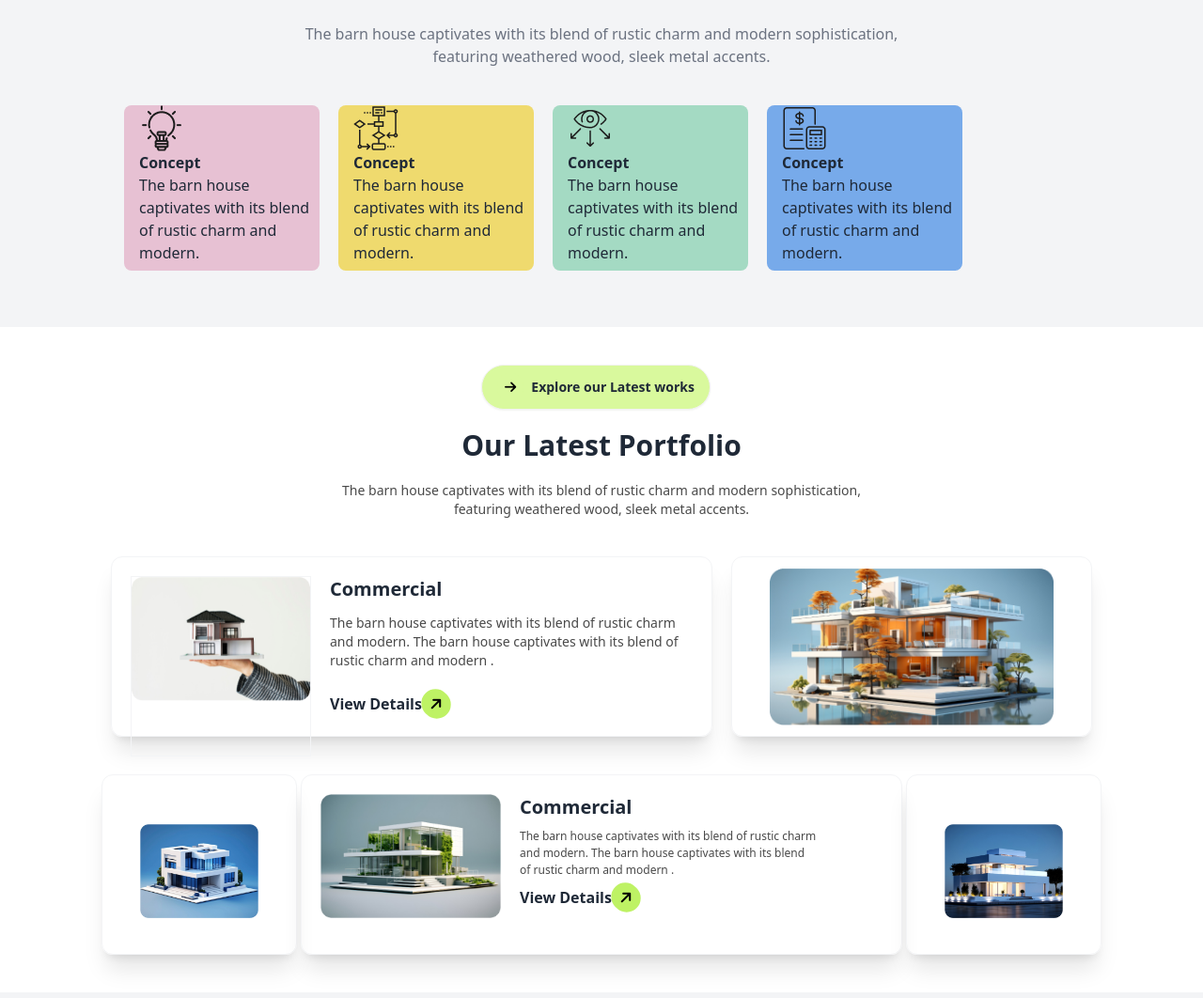
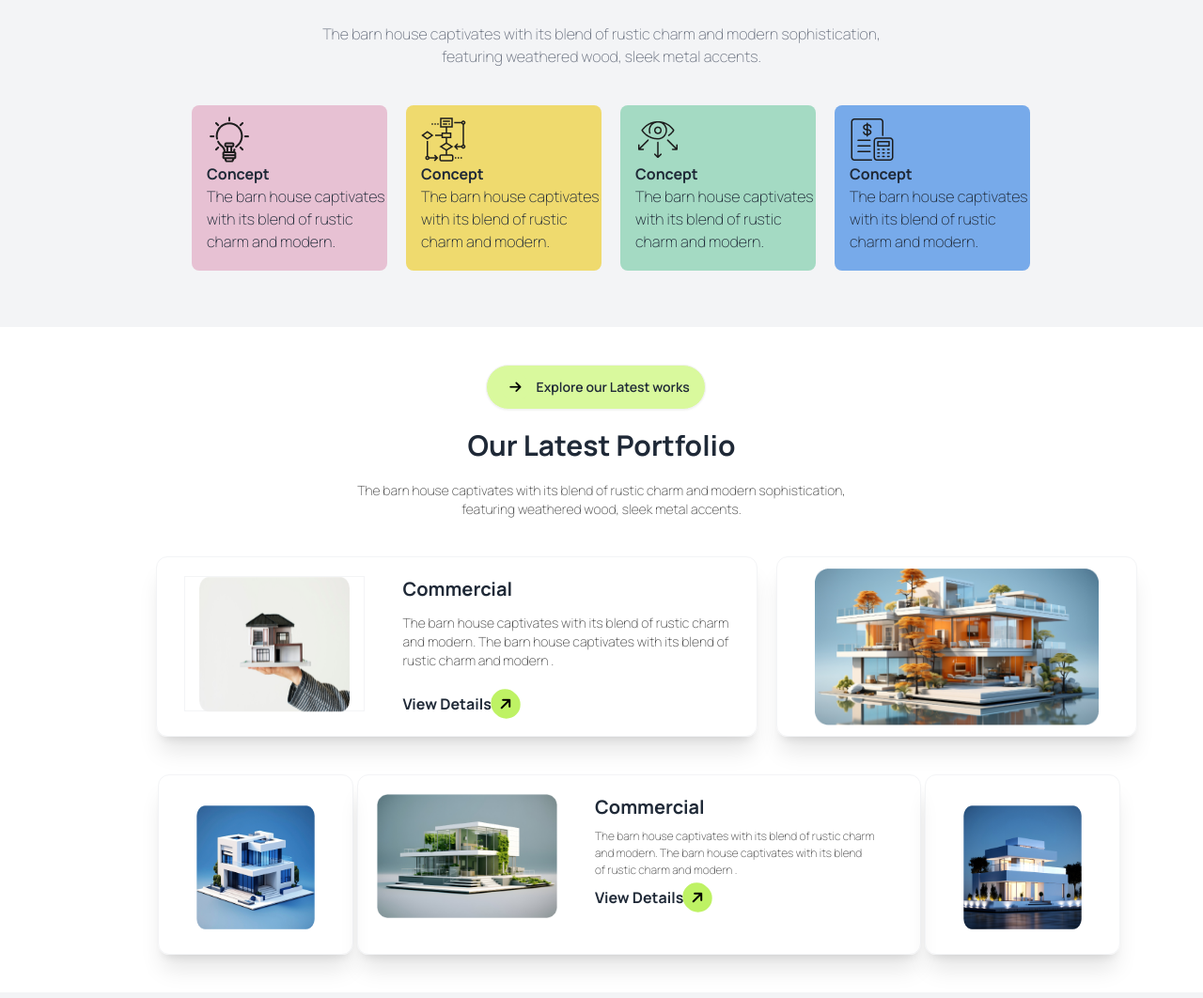
Before and after one commit to Abdullah0128/assignment-3, a plain HTML site: page index.html in a window 1280 px wide. Shown: the part 1708-2770 px from the top of the page at 94% size. Drawn offline with nearby package versions, Linux system fonts and the light colour scheme; a web font is replaced by a local one.

Commit message:
all are done

```diff
--- a/index.html
+++ b/index.html
@@ -34,17 +34,17 @@
 }
   </style>
 </head>
-<body class=".manrope ">
+<body class="manrope ">
     <!-- Header section -->
     <header class="mb-10">
-            <nav>
+            <nav class="text-center">
               <div class="navbar bg-gradient-to-y from-gray-500 via-stone-500 to-stone-500">
-                <div class="navbar-start">
+                <div class="navbar-start ml-16">
 
                   <i class="fa-solid fa-arrow-right -rotate-45 -ml-1 p-2 bg-lime-300 text-2 text-black rounded-2xl"></i>
                   <a class="btn btn-ghost text-xl -ml-3">Rinterio</a>
                 </div>
-                <div class="navbar-center hidden lg:flex">
+                <div class="navbar-center  hidden lg:flex">
                   <ul class="menu menu-horizontal px-1">
                     <li><a class="font-bold text-gray-500">Home</a></li>
                     <li>  <a class="text-gray-400">Services</a> </li>
@@ -53,7 +53,7 @@
                     <li><a class="text-gray-400">Contact Us</a></li>
                   </ul>
                 </div>
-                <div tabindex="0" role="button" class="btn btn-ghost -ml-16 lg:hidden">
+                <div tabindex="0" role="button" class="btn btn-ghost text-center lg:hidden">
                   <svg
                     xmlns="http://www.w3.org/2000/svg"
                     class="h-5 w-5"
@@ -83,17 +83,17 @@
           <!-- 2nd nav part -->
            <div>
             <!-- image -->
-             <div>
-                 <img src="images/banner.png" class="lg:ml-96 lg:h-60 lg:pt-6 lg:w-96 mb-5" alt="">
+             <div class="grid justify-center">
+                 <img src="images/banner.png" class=" lg:h-60 lg:pt-6 lg:w-96 mb-5" alt="">
              </div>
              <!-- text -->
-              <div class="lg:ml-56">
+              <div>
               <h1 class="text-5xl font-bold mb-5 ">A barn house of this design has a <br><span class="lg:pl-32 ">striking appearance</span></h1>
               <p class="text-xs mb-5 pl-4 text-[#494949]">The barn house captivates with its blend of rustic charm and modern sophistication,
                 featuring weathered wood, sleek metal <br> <span class="pl-32 ">accents, and large windows that flood the space with natural light.</span></p>
             </div>
             <!-- btn -->
-             <div class="ml-[512px]">
+             <div class="text-center">
               <a class="btn bg-lime-200 h-3 rounded-3xl mr-3">View Details<i class="fa-solid fa-arrow-right -rotate-45 bg-lime-500 bg-auto p-2 text-black rounded-2xl"></i></a>
              </div>
 
@@ -102,7 +102,7 @@
     </header>
     <main class="bg-gray-100">
       <!-- 1st -->
-       <div class=" p-24 lg:flex mb-5">
+       <div class=" text-center p-24 lg:flex mb-5">
         <!-- left -->
         <div>
           <a class="btn bg-white mb-5 rounded-3xl mr-3 mt-10"> <i class="fa-solid fa-arrow-right  text-black rounded-2xl"></i>About Us</a>
@@ -131,7 +131,7 @@
        </div>
 
        <!-- second -->
-        <div class="bg-white mx-24 mb-20 rounded-lg sm:pl-24 lg:flex">
+        <div class="bg-white mx-24 mb-20 rounded-lg grid justify-center lg:flex">
           <div class="mb-6 w-44 pt-7">
             <!-- <img src="images/concept.png" class="pl-14" alt=""> -->
              <a href="" class="pl-20"><i class="fa-regular fa-message"></i></a>
@@ -155,29 +155,29 @@
           </div>
         </div>
         <!-- second -->
-         <div class="mb-10">
+         <div class="mb-10 grid justify-center">
           <div class="text-center">
             <a class="btn bg-white h-3 rounded-3xl mr-3 mb-5 "><i class="fa-solid fa-arrow-right bg-white bg-auto p-2 text-black rounded-2xl"></i>How we works</a>
             <h1 class="mb-5 text-xl font-bold">Our Works Process</h1>
             <p class="text-gray-500">The barn house captivates with its blend of rustic charm and modern sophistication,<br> featuring weathered wood, sleek metal accents.</p>
           </div>
-          <div class=" mt-10 ml-28 lg:flex ">
-            <div class="w-52 h-44 pl-4 bg-[#E7C1D3] rounded-lg ml-5 mb-5">
+          <div class=" mt-10 grid justify-center lg:flex ">
+            <div class="w-52 h-44 pl-4 pt-3 bg-[#E7C1D3] rounded-lg ml-5 mb-5">
               <img src="images/concept.png" alt="">
               <h1 class="font-bold">Concept</h1>
               <p>The barn house captivates with its blend of rustic charm and modern.</p>
             </div>
-            <div class="w-52 h-44 pl-4 bg-[#EFDA6E] rounded-lg ml-5 mb-5">
+            <div class="w-52 h-44 pl-4 pt-3 bg-[#EFDA6E] rounded-lg ml-5 mb-5">
               <img src="images/flow-chart.png" alt="">
               <h1 class="font-bold">Concept</h1>
               <p>The barn house captivates with its blend of rustic charm and modern.</p>
             </div>
-            <div class="w-52 h-44 pl-4 bg-[#A4DAC3] rounded-lg ml-5 mb-5">
+            <div class="w-52 h-44 pl-4 pt-3 bg-[#A4DAC3] rounded-lg ml-5 mb-5">
               <img src="images/vision.png" alt="">
               <h1 class="font-bold">Concept</h1>
               <p>The barn house captivates with its blend of rustic charm and modern.</p>
             </div>
-            <div class="w-52 h-44 pl-4 bg-[#77AAEA] rounded-lg ml-5 mb-5">
+            <div class="w-52 h-44 pl-4 pt-3 bg-[#77AAEA] rounded-lg ml-5 mb-5">
               <img src="images/budget-planning.png" alt="">
               <h1 class="font-bold">Concept</h1>
               <p>The barn house captivates with its blend of rustic charm and modern.</p>
@@ -186,42 +186,42 @@
          </div>
 
          <!-- third -->
-          <div class="bg-white mb-5">
+          <div class="bg-white mb-5 ">
             <div class="text-center pt-10 mb-10">
               <a class="btn bg-lime-200 h-3 rounded-3xl mr-3 mb-5 "><i class="fa-solid fa-arrow-right bg-lime-200 bg-auto p-2 text-black rounded-2xl"></i>Explore our Latest works</a>
               <h1 class="font-bold text-3xl mb-5">Our Latest Portfolio</h1>
               <p class="mb-5 text-[#494949] text-sm">The barn house captivates with its blend of rustic charm and modern sophistication,<br> featuring weathered wood, sleek metal accents.</p>
             </div>
             <!-- midle -->
-            <div class="lg:flex gap-5 justify-center ">
+            <div class="lg:flex gap-5 grid justify-center ">
               <!-- left -->
-              <div class="border border-gray-100 lg:flex gap-5 w-2/4 shadow-xl rounded-xl h-48">
-                <div class="size-48 ml-5 border border-gray-100 mt-5">
-                  <img src="images/img1.png" alt="">
+              <div class="border border-gray-100 lg:flex sm:ml-24 gap-5 grid justify-center sm:w-64 lg:w-2/4 shadow-xl rounded-xl lg:h-48">
+                <div class="size-48 ml-5 border border-gray-100 grid justify-center h-36 mt-5">
+                  <img src="images/img1.png" class="size-32 w-40 h-36" alt="">
                 </div>
-                <div class="mt-5 h-40">
+                <div class="mt-5 lg:h-40 px-5">
                   <h1 class="text-xl font-bold mb-3">Commercial</h1>
                   <p class="text-[#494949] text-sm mb-5">The barn house captivates with its blend of rustic charm <br> and modern. The barn house captivates with its blend of <br> rustic charm and modern .</p>
                  <h1 class=" h-3 font-bold  mr-3 mb-3">View Details<i class="fa-solid fa-arrow-right -rotate-45 bg-lime-300 bg-auto p-2 text-black rounded-2xl"></i></h1>
                 </div>
               </div>
               <!-- right -->
-              <div class="border border-gray-100   w-96 shadow-xl rounded-xl h-48 text-center">
+              <div class="border border-gray-100   w-96 shadow-xl rounded-xl lg:h-48 text-center">
                 <img src="images/img2.png"  class="size-45 px-10 pt-3" alt="">
               </div>
             </div>
             <!-- bottom -->
-             <div class="lg:flex gap-1  justify-center mt-10 mb-10">
+             <div class="lg:flex gap-1 grid justify-center col-start-2 ml-20 mt-10 mb-10">
               <!-- left -->
-                <div class="border border-gray-100  w-52 shadow-xl rounded-xl h-48 text-center">
-                  <img src="images/img3.png"  class="size-50 mt-10 px-10 pt-3" alt="">
+                <div class="border border-gray-100  lg:w-52 shadow-xl rounded-xl h-48 text-center">
+                  <img src="images/img3.png"  class="lg:size-50 sm:h-36 sm:w-80 mt-5 px-10 pt-3" alt="">
                 </div>
                <!-- middle -->
-                <div class="border border-gray-100 lg:flex gap-5 w-2/4 shadow-xl rounded-xl h-48">
-                  <div class="size-48 ml-5 mt-5">
+                <div class="border border-gray-100 lg:flex gap-5 lg:w-2/4 shadow-xl rounded-xl  sm:h-[500px] lg:h-48">
+                  <div class="lg:size-48 ml-5 mt-5">
                     <img src="images/img4.png" alt="">
                   </div>
-                  <div class="mt-5 h-40">
+                  <div class="mt-5 h-40 px-5">
                     <h1 class="text-xl font-bold mb-2">Commercial</h1>
                   <p class="text-[#494949] text-[12px] mb-1">The barn house captivates with its blend of rustic charm <br> and modern. The barn house captivates with its blend <br> of  rustic charm and modern .</p>
                    <h1 class=" h-3 font-bold  mr-3 mb-3">View Details<i class="fa-solid fa-arrow-right -rotate-45 bg-lime-300 bg-auto p-2 text-black rounded-2xl"></i></h1>
@@ -229,8 +229,8 @@
                 </div>
 
               <!-- right -->
-              <div class="border border-gray-100 mb-10  w-52 shadow-xl rounded-xl h-48 text-center">
-                <img src="images/img5.png"  class="size-50 mt-10 px-10 pt-3" alt="">
+              <div class="border border-gray-100 mb-10 lg:w-52  shadow-xl rounded-xl h-48 text-center">
+                <img src="images/img5.png"  class="lg:size-50 sm:h-36 sm:w-80 mt-5 px-10 pt-3" alt="">
               </div>
              </div>
           </div>
@@ -244,7 +244,7 @@
               <p class="text-gray-500">The barn house captivates with its blend of rustic charm and modern sophistication,<br> featuring weathered wood, sleek metal accents.</p>
             </div>
             <!-- card part -->
-            <div class="mb-5 lg:flex justify-center gap-5">
+            <div class="mb-5 lg:flex grid justify-center gap-5">
               <!-- first -->
             <div class="w-64 p-5 mb-5 bg-white shadow-2xl border border-white h-68 rounded-xl">
               <!-- img -->
@@ -285,7 +285,7 @@
            </div>
 
    <!-- last -->
-<div class="h-[600px] mt-10  ml-14" style="background-image: url(../images/bg.jpg);background-repeat: no-repeat">
+<div class=" sm:[700px] lg:h-[600px] mt-10  ml-14" style="background-image: url(../images/bg.jpg);background-repeat: no-repeat">
  <!-- text -->
  <div class="text-center pt-10">
   <a class="btn bg-lime-100 h-3 rounded-3xl mr-3 mb-5 "><i class="fa-solid fa-arrow-right bg-lime-200 bg-auto p-2 text-black rounded-2xl"></i>Let’s Connect</a>
@@ -328,7 +328,7 @@
 
 
     <footer>
-      <div class="mt-1 bg-black">
+      <div class="mt-1  bg-black">
        <div class="text-center pt-16">
         <i class="fa-solid fa-arrow-right -rotate-45  -ml-1 p-2 bg-lime-300 text-2 text-black rounded-2xl"></i>
         <a class="btn btn-ghost text-xl text-white -ml-3 mb-5">Rinterio</a>
```
